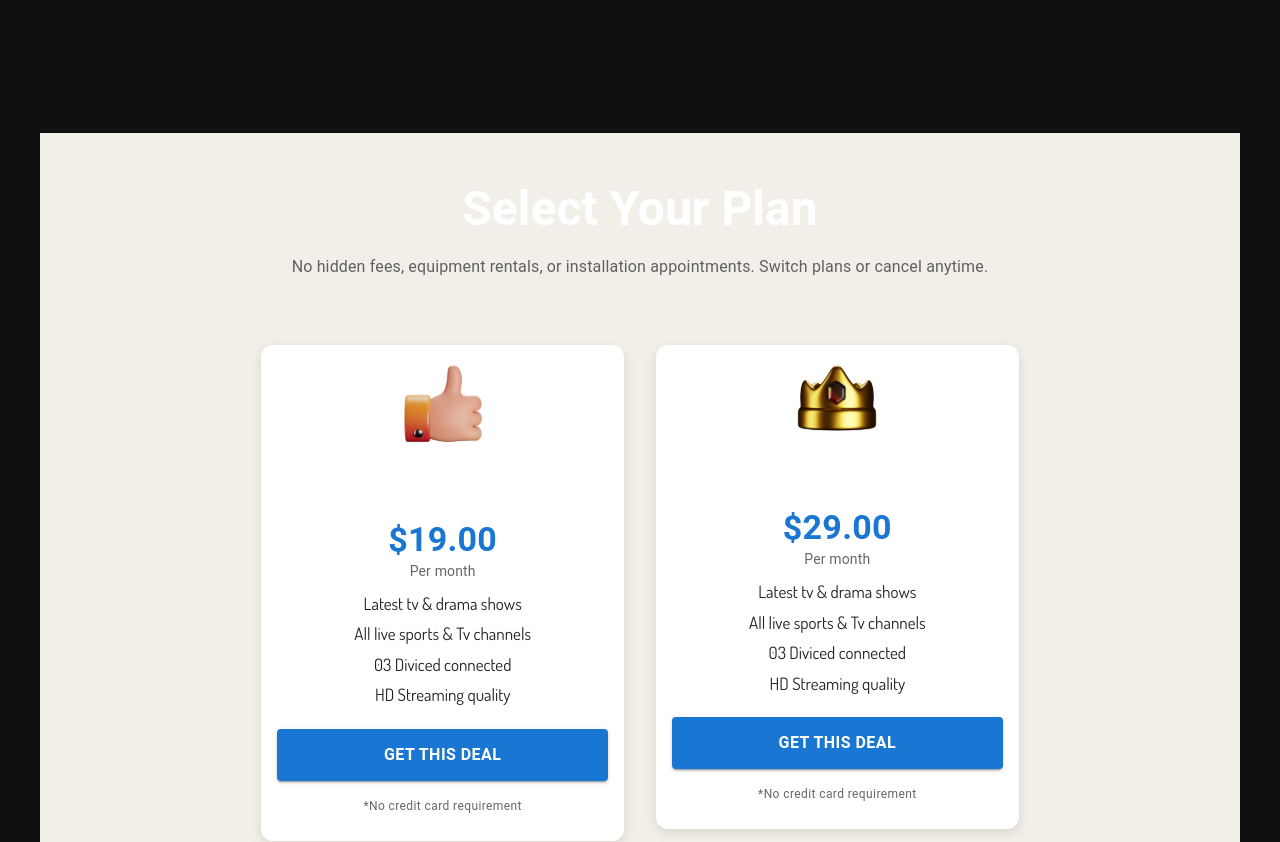
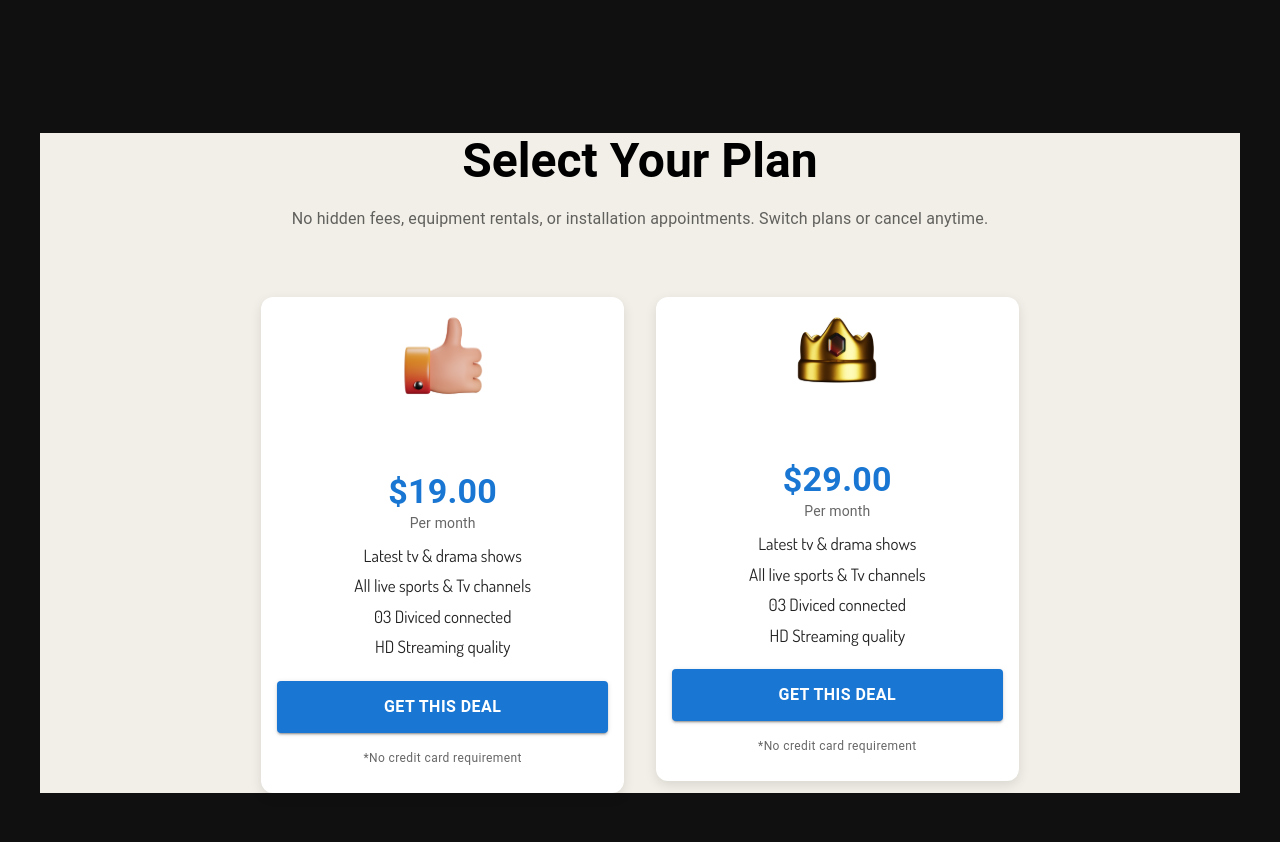
Before and after one commit to GullFatima0012/Atmos, a Next.js app: page /home-two in a window 1280 px wide. Shown: the part 5060-5902 px from the top of the page. Built offline with nearby package versions, Linux system fonts and the light colour scheme.

Commit message:
updated code

```diff
--- a/src/components/Price/PricingList.js
+++ b/src/components/Price/PricingList.js
@@ -4,8 +4,8 @@ import pricing from "@/data/pricing";
 
 export default function PricingList() {
   return (
-    <Container maxWidth="lg" sx={{ py: 6, backgroundColor: "#F1EFE7", textAlign: "center" }}>
-      <Typography variant="h3" fontWeight={600} gutterBottom>
+    <Container maxWidth="lg" sx={{  backgroundColor: "#F1EFE7", textAlign: "center" }}>
+      <Typography variant="h3" fontWeight={600} gutterBottom color="black">
         {pricing.title}
       </Typography>
       <Typography variant="subtitle1" color="text.secondary" paragraph>
```
